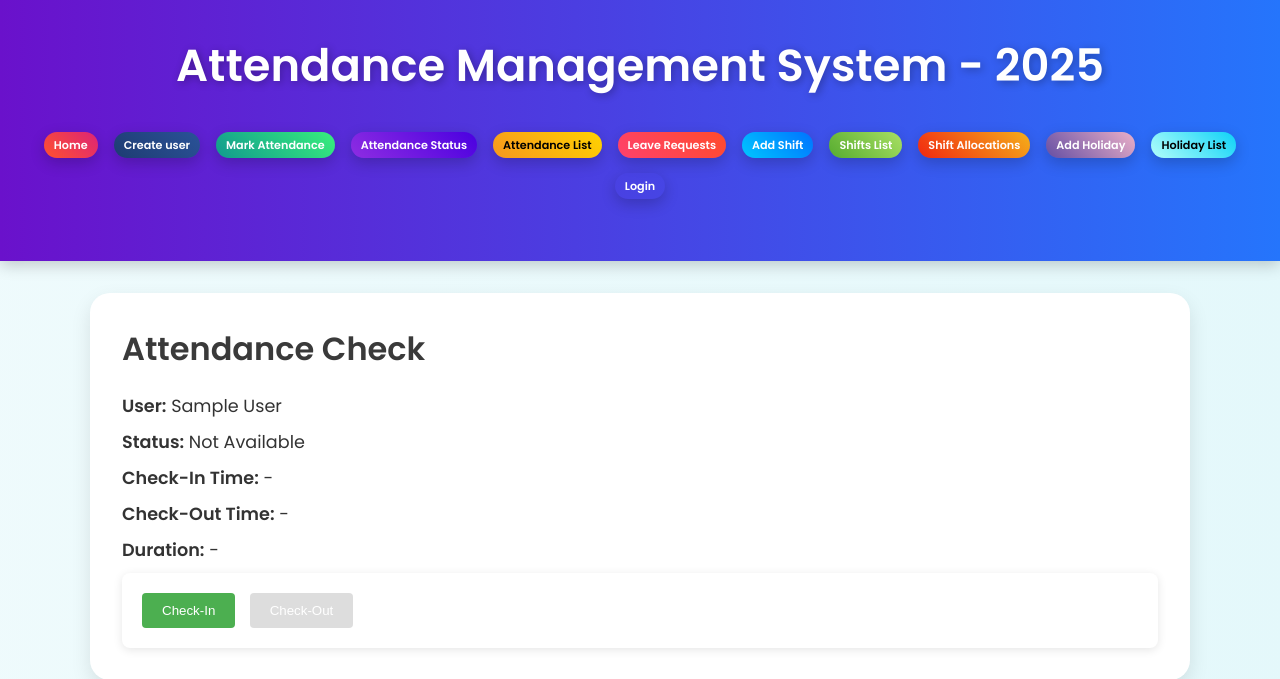
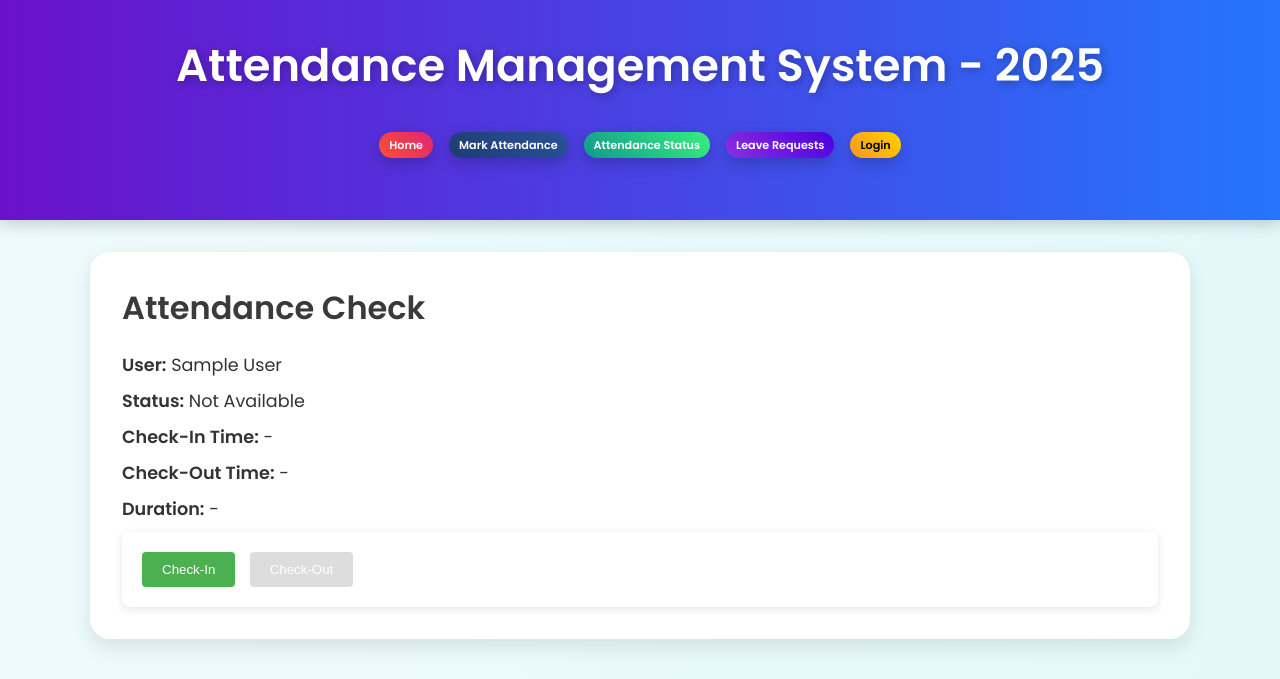
Before and after one commit to yallalaraja/Attendance_Management_System-Team-Alpha-, a Django app: page /ams/attendance/check/ in a window 1280 px wide. Shown: the top 679 px of the page. Run offline with Django 5.2, Linux system fonts and the light colour scheme; the visitor is signed in with stand-in values (Sample User, id 1); data comes from the database, SQL or seed files in the repository.

Commit message:
base.html

```diff
--- a/Ams_be/Ams_app/templates/ams_app/base.html
+++ b/Ams_be/Ams_app/templates/ams_app/base.html
@@ -16,16 +16,19 @@
         <nav>
             <ul>
                 <li><a href="{% url 'home' %}">Home</a></li>
-                <li><a href="{% url 'create_user' %}">Create user</a></li>
+
+                {% if request.user.is_authenticated and request.user.role != "Employee" %}
+                    <li><a href="{% url 'create_user' %}">Create user</a></li>
+                    <li><a href="{% url 'attendance_list' %}">Attendance List</a></li>
+                    <li><a href="{% url 'add_shift' %}">Add Shift</a></li>
+                    <li><a href="{% url 'shift_list' %}">Shifts List</a></li>
+                    <li><a href="{% url 'shift_allocate' %}">Shift Allocations</a></li>
+                    <li><a href="{% url 'add_holiday' %}">Add Holiday</a></li>
+                {% endif %}
+
                 <li><a href="{% url 'attendance_check' %}">Mark Attendance</a></li>
                 <li><a href="{% url 'attendance_status' %}">Attendance Status</a></li>
-                <li><a href="{% url 'attendance_list' %}">Attendance List</a></li>
                 <li><a href="{% url 'leave_list' %}">Leave Requests</a></li>
-                <li><a href="{% url 'add_shift' %}">Add Shift</a></li>
-                <li><a href="{% url 'shift_list' %}">Shifts List</a></li>
-                <li><a href="{% url 'shift_allocate' %}">Shift Allocations</a></li>
-                <li><a href="{% url 'add_holiday' %}">Add Holiday</a></li>
-                <li><a href="{% url 'holiday_list' %}">Holiday List</a></li>
                 <li><a href="{% url 'login' %}">Login</a></li>
             </ul>
         </nav>
```
